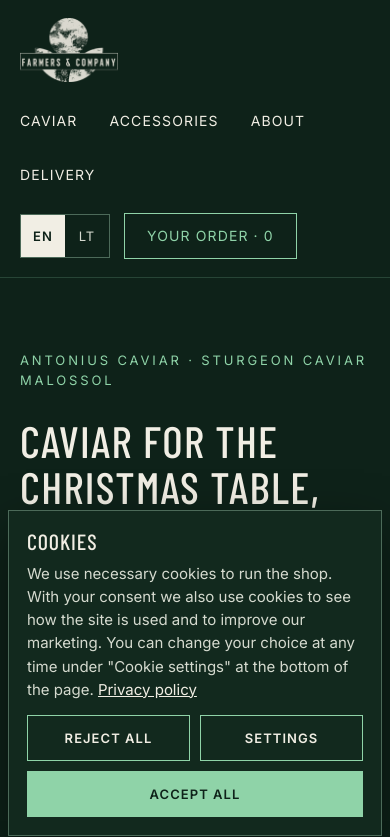
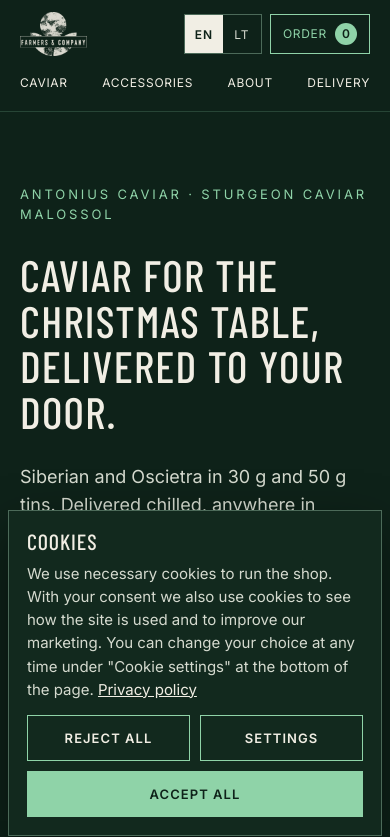
Before and after one commit to Farmers1987/caviar-shop, a website: page index.html in a window 390 px wide. Shown: the top 837 px of the page. Drawn offline with nearby package versions, Linux system fonts and the light colour scheme; no server answers.

Commit message:
Mobile: compact header with basket badge; no overlapping card text in LT
Co-Authored-By: Claude Opus 5.5 <noreply@anthropic.com>
Claude-Session: https://claude.ai/code/session_01211hhAH7GMNoKPpkJVZtuH

```diff
--- a/index.html
+++ b/index.html
@@ -42,7 +42,10 @@ header img{transition:height .4s ease}
 header.scrolled .logo{height:48px!important}
 nav{display:flex;flex-wrap:wrap;gap:8px 32px;font-size:14px;letter-spacing:.08em;text-transform:uppercase}
 nav a{text-decoration:none;padding:12px 0}
-.cartlink{transition:background .3s ease,color .3s ease;display:inline-block;text-decoration:none;border:1px solid var(--accent);color:var(--accent);padding:11px 22px;font-size:14px;letter-spacing:.08em;text-transform:uppercase}
+.cartlink{white-space:nowrap}
+.cartlink .short{display:none}
+.cartlink .count{display:inline-block;min-width:22px;margin-left:10px;padding:0 6px;border-radius:11px;background:var(--accent);color:var(--ground);font-size:12px;line-height:22px;text-align:center;letter-spacing:0;font-weight:600}
+.cartlink{transition:background .3s ease,color .3s ease;display:inline-flex;align-items:center;text-decoration:none;border:1px solid var(--accent);color:var(--accent);padding:11px 22px;font-size:14px;letter-spacing:.08em;text-transform:uppercase}
 .hero{padding-top:72px;padding-bottom:88px;display:flex;flex-wrap:wrap;align-items:center;gap:48px}
 .hero>div{flex:1 1 440px;min-width:0}
 .hero .copy{display:flex;flex-direction:column;gap:28px}
@@ -153,11 +156,12 @@ footer .label{color:var(--text);letter-spacing:.1em;text-transform:uppercase;fon
 /* Caviar cards: every row (text, facts, sizes, price, button…) lines up across the cards. */
 #products{display:grid;grid-template-columns:repeat(auto-fill,minmax(250px,1fr));gap:18px 24px;align-items:start}
 #products .card{min-width:0}
-@supports (grid-template-rows:subgrid){
+/* Only when cards stand side by side; on a phone (one column) each card simply stacks its content. */
+@media (min-width:600px){@supports (grid-template-rows:subgrid){
 #products .card{display:grid;grid-row:span 10;grid-template-rows:subgrid;grid-template-columns:minmax(0,1fr);row-gap:18px}
 #products .card>*{min-width:0}
 #products .desc{min-height:0}
-}
+}}
 .btn.added{background:var(--text)}
 #cartBar{position:fixed;left:0;right:0;bottom:0;z-index:20;background:var(--text);color:var(--ground);box-shadow:0 -6px 24px rgba(0,0,0,.35);transform:translateY(110%);transition:transform .25s ease}
 #cartBar.show{transform:none}
@@ -167,6 +171,20 @@ footer .label{color:var(--text);letter-spacing:.1em;text-transform:uppercase;fon
 #cartBar a{text-decoration:none;background:var(--ground);color:var(--text);padding:13px 26px;font-size:14px;font-weight:600;letter-spacing:.1em;text-transform:uppercase}
 #cartBar a:hover{color:var(--accent)}
 @media (prefers-reduced-motion:reduce){#cartBar{transition:none}html{scroll-behavior:auto}*,*::before,*::after{animation:none!important;transition:none!important}.reveal,.hero .copy>*,.hero .tins{opacity:1!important;transform:none!important}.lid{transform:translate(52%,30%) rotate(9deg)!important}}
+/* Phone header: logo, language and basket on one line, the menu as one compact row under them. */
+@media (max-width:640px){
+header .bar{display:grid;grid-template-columns:auto 1fr;grid-template-areas:"logo right" "nav nav";gap:10px 12px;padding-top:12px;padding-bottom:10px}
+header .bar>a:first-child{grid-area:logo}
+header .logo{height:44px!important}
+header .right{grid-area:right;justify-self:end;display:flex;align-items:center;gap:8px}
+header nav{grid-area:nav;flex-wrap:nowrap;justify-content:space-between;gap:12px;font-size:12px;letter-spacing:.06em;overflow-x:auto;scrollbar-width:none}
+header nav::-webkit-scrollbar{display:none}
+header nav a{padding:8px 0;white-space:nowrap}
+.lang button{min-width:38px;min-height:38px;font-size:12px}
+.cartlink{padding:8px 12px;font-size:12px;letter-spacing:.06em;min-height:40px}
+.cartlink .count{margin-left:8px}
+}
+@media (max-width:420px){.cartlink .long{display:none}.cartlink .short{display:inline}}
 @media (max-width:640px){#products .desc,.note-h{min-height:0}.wrap{padding-left:20px;padding-right:20px}.order .box{padding:20px}}
 </style>
 </head>
@@ -182,7 +200,7 @@ footer .label{color:var(--text);letter-spacing:.1em;text-transform:uppercase;fon
 </nav>
 <div class="right">
 <div class="lang" role="group" aria-label="Language / Kalba"><button type="button" data-lang="en" aria-pressed="true">EN</button><button type="button" data-lang="lt" aria-pressed="false">LT</button></div>
-<a class="cartlink" href="#order"><span data-t="cartlink">Your order</span> · <span id="cartCount">0</span></a>
+<a class="cartlink" href="#order"><span class="long" data-t="cartlink">Your order</span><span class="short" data-t="cartshort">Order</span><span id="cartCount" class="count">0</span></a>
 </div>
 </div>
 </header>
@@ -332,6 +350,7 @@ footer .label{color:var(--text);letter-spacing:.1em;text-transform:uppercase;fon
     en: {
       'title': 'Caviar – Farmers & Company',
       'cartlink': 'Your order',
+      'cartshort': 'Order',
       'nav.caviar': 'Caviar', 'nav.acc': 'Accessories', 'nav.about': 'About', 'nav.delivery': 'Delivery',
       'hero.eyebrow': 'Antonius Caviar · Sturgeon caviar malossol',
       'hero.h1': 'Caviar for the Christmas table, delivered to your door.',
@@ -381,6 +400,7 @@ footer .label{color:var(--text);letter-spacing:.1em;text-transform:uppercase;fon
     lt: {
       'title': 'Ikrai – Farmers & Company',
       'cartlink': 'Jūsų užsakymas',
+      'cartshort': 'Užsakymas',
       'nav.caviar': 'Ikrai', 'nav.acc': 'Priedai', 'nav.about': 'Apie', 'nav.delivery': 'Pristatymas',
       'hero.eyebrow': 'Antonius Caviar · Eršketų ikrai malossol',
       'hero.h1': 'Ikrai Kalėdų stalui – pristatome iki jūsų durų.',
@@ -470,10 +490,19 @@ footer .label{color:var(--text);letter-spacing:.1em;text-transform:uppercase;fon
       if (from !== LANG) { window.dataLayer = window.dataLayer || []; window.dataLayer.push({ event: 'language_switch', language: LANG, previous_language: from }); }
       try { localStorage.setItem('fc-lang', LANG); } catch (e) {}
       var u = new URL(location.href); u.searchParams.set('lang', LANG); history.replaceState(null, '', u);
-      relabel(); applyStatic(); renderProducts(); document.getElementById('extras').textContent = ''; renderExtras(); renderCart();
+      relabel(); applyStatic(); renderProducts(); document.getElementById('extras').textContent = ''; renderExtras(); renderCart(); relayout();
       if (window.fcConsent) window.fcConsent.relabel();
     });
   });
+
+  // Safari/iOS can keep row heights measured for the old text, so text overlaps after a
+  // language switch or when the web font arrives. Hiding and showing the grid makes it measure again.
+  function relayout() {
+    var g = document.getElementById('products'); if (!g) return;
+    g.style.display = 'none'; void g.offsetHeight; g.style.display = '';
+  }
+  if (document.fonts && document.fonts.ready) document.fonts.ready.then(relayout);
+  window.addEventListener('load', relayout);
 
   // ---- Stock ---------------------------------------------------------------------
   var STOCK = {}; // key -> { status: 'in'|'low'|'out', max }
```
